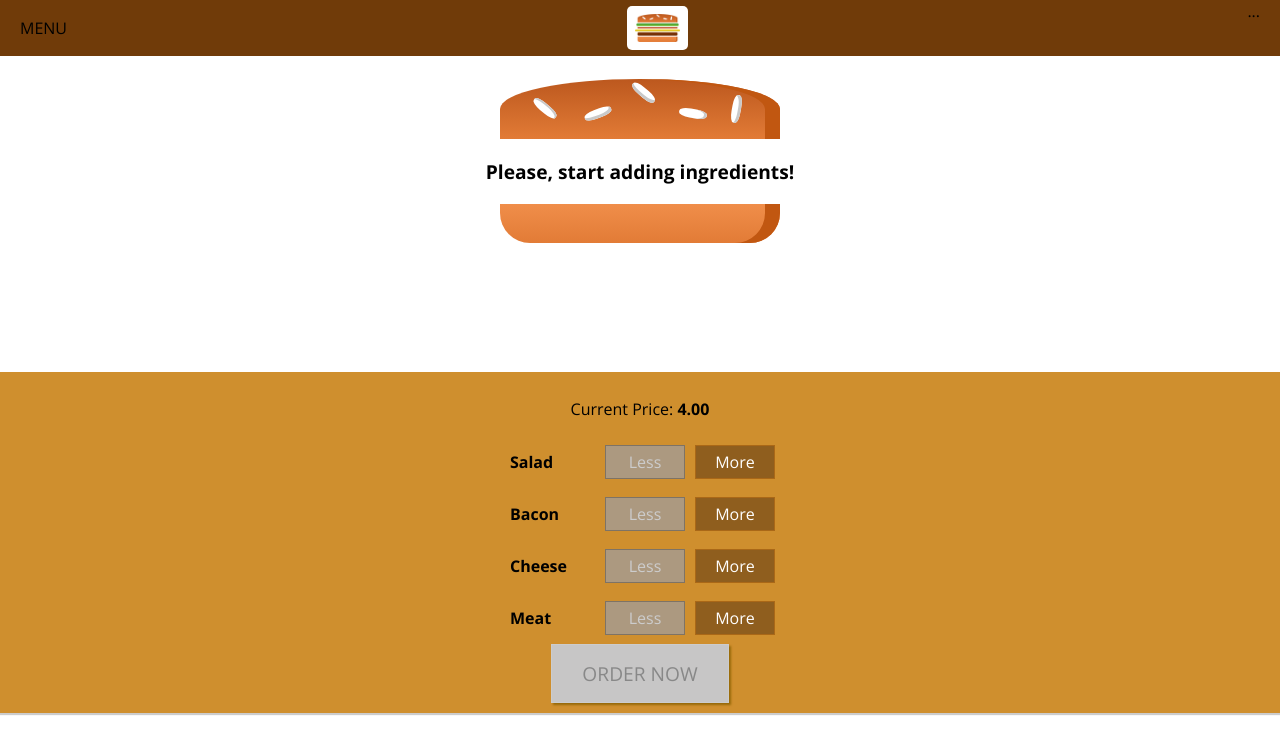
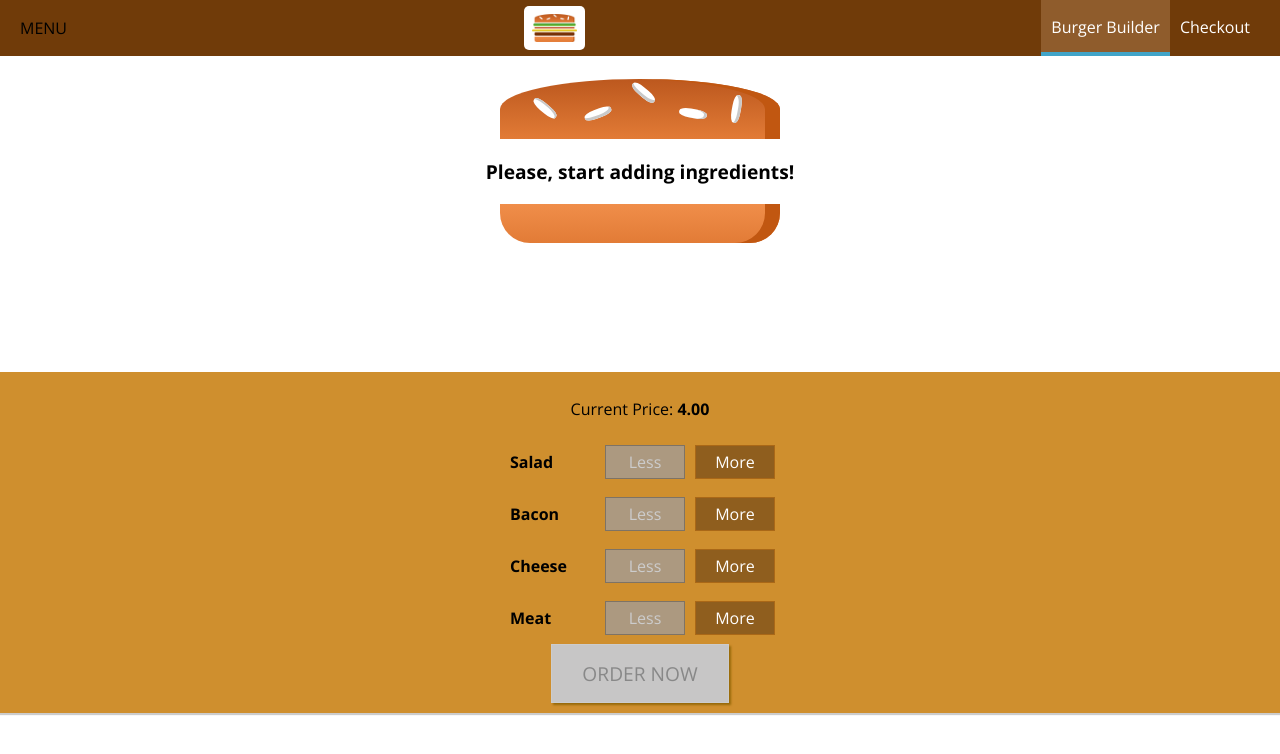
Before and after one commit to shestakova1806/burger-builder, a React (Create React App) app: page / in a window 1280 px wide. Shown: the top 754 px of the page. Built offline with nearby package versions, Linux system fonts and the light colour scheme.

Commit message:
feat: added reusable navigation items

```diff
--- /dev/null
+++ b/src/components/Navigation/NavigationItems/NavigationItem/NavigationItem.js
@@ -0,0 +1,11 @@
+import React from "react";
+
+import classes from "./NavigationItem.module.css";
+
+export const NavigationItem = (props) => (
+  <li className={classes.NavigationItem}>
+    <a href={props.link} className={props.active ? classes.active : null}>
+      {props.children}
+    </a>
+  </li>
+);
--- /dev/null
+++ b/src/components/Navigation/NavigationItems/NavigationItem/NavigationItem.module.css
@@ -0,0 +1,25 @@
+.NavigationItem {
+  margin: 0;
+  box-sizing: border-box;
+  display: flex;
+  height: 100%;
+  align-items: center;
+}
+
+.NavigationItem a {
+  color: white;
+  text-decoration: none;
+  height: 100%;
+  padding: 16px 10px;
+  border-bottom: 4px solid transparent;
+  box-sizing: border-box;
+  display: block;
+}
+
+.NavigationItem a:hover,
+.NavigationItem a:active,
+.NavigationItem a.active {
+  background-color: #8f5c2c;
+  border-bottom: 4px solid #40a4c8;
+  color: white;
+}
--- /dev/null
+++ b/src/components/Navigation/NavigationItems/NavigationItems.js
@@ -0,0 +1,13 @@
+import React from "react";
+
+import classes from "./NavigationItems.module.css";
+import { NavigationItem } from "./NavigationItem/NavigationItem";
+
+export const NavigationItems = () => (
+  <ul className={classes.NavigationItems}>
+    <NavigationItem link="/" active>
+      Burger Builder
+    </NavigationItem>
+    <NavigationItem link="/">Checkout</NavigationItem>
+  </ul>
+);
--- /dev/null
+++ b/src/components/Navigation/NavigationItems/NavigationItems.module.css
@@ -0,0 +1,8 @@
+.NavigationItems {
+  margin: 0;
+  padding: 0;
+  list-style: none;
+  display: flex;
+  align-items: center;
+  height: 100%;
+}
--- a/src/components/Navigation/Toolbar/Toolbar.js
+++ b/src/components/Navigation/Toolbar/Toolbar.js
@@ -2,11 +2,13 @@
 
 import classes from "./Toolbar.module.css";
 import { Logo } from "../../Logo/Logo";
+import { NavigationItems } from "../NavigationItems/NavigationItems";
+import { NavigationItem } from "../NavigationItems/NavigationItem/NavigationItem";
 
 export const Toolbar = (props) => (
   <header className={classes.Toolbar}>
     <div>MENU</div>
     <Logo />
-    <nav>...</nav>
+    <NavigationItems />
   </header>
 );
```
Also changed, not shown: 1 other file (tests, documents, lock files or other folders).
